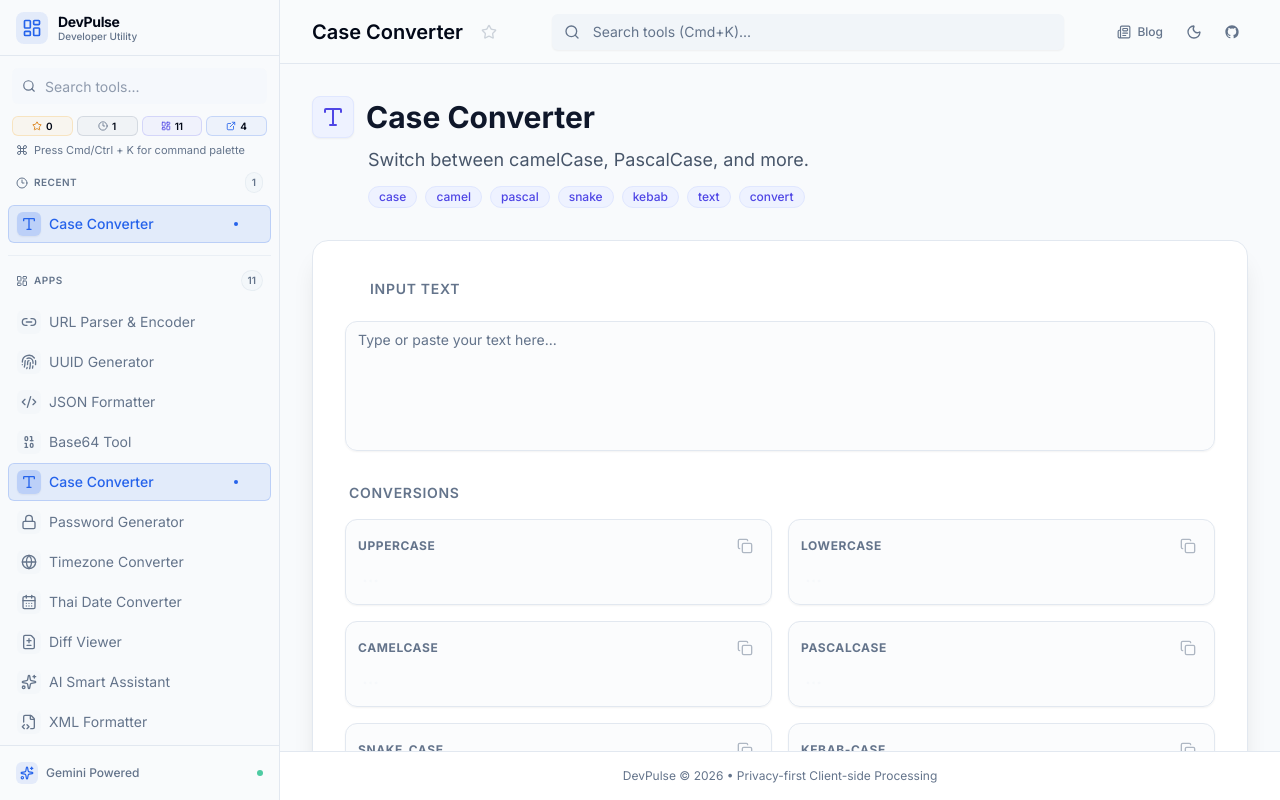
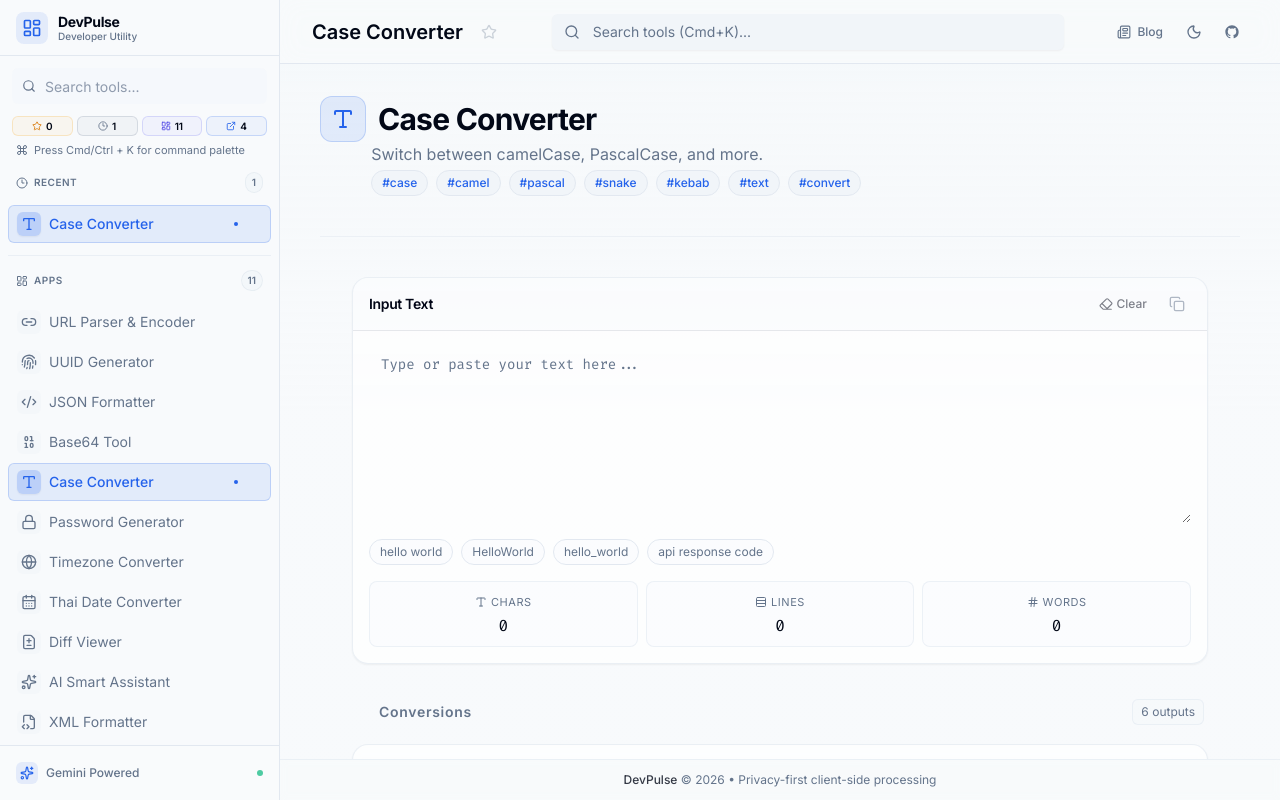
Before and after one commit to M4R14/dev-util-tools, a React (Vite) app: page /case-converter in a window 1280 px wide. Built offline with nearby package versions, Linux system fonts and the light colour scheme.

Commit message:
feat: enhance MainLayout and ToolPageLayout with improved styling and layout adjustments; update CaseConverter for better input handling and statistics display

```diff
--- a/src/components/MainLayout.tsx
+++ b/src/components/MainLayout.tsx
@@ -52,11 +52,16 @@ const MainLayout: React.FC<MainLayoutProps> = ({ children }) => {
   }, []);
 
   return (
-    <div className="flex h-screen bg-slate-50 dark:bg-slate-900 text-slate-900 dark:text-slate-200 overflow-hidden transition-colors duration-200">
+    <div className="relative flex h-screen overflow-hidden bg-background text-foreground transition-colors duration-200">
+      <div className="pointer-events-none absolute inset-0 -z-10">
+        <div className="absolute top-0 left-1/3 h-80 w-80 rounded-full bg-primary/8 blur-3xl" />
+        <div className="absolute bottom-0 right-1/4 h-72 w-72 rounded-full bg-blue-500/10 blur-3xl dark:bg-blue-400/10" />
+      </div>
+
       {/* Skip to content link for keyboard users */}
       <a
         href="#main-content"
-        className="sr-only focus:not-sr-only focus:absolute focus:z-[200] focus:top-4 focus:left-4 focus:px-4 focus:py-2 focus:bg-primary focus:text-primary-foreground focus:rounded-md focus:shadow-lg"
+        className="sr-only focus:not-sr-only focus:absolute focus:z-[200] focus:top-4 focus:left-4 focus:px-4 focus:py-2 focus:bg-primary focus:text-primary-foreground focus:rounded-md focus:shadow-lg focus:ring-2 focus:ring-primary/40"
       >
         Skip to main content
       </a>
@@ -69,7 +74,7 @@ const MainLayout: React.FC<MainLayoutProps> = ({ children }) => {
       <Sidebar isOpen={isSidebarOpen} onClose={() => setIsSidebarOpen(false)} />
 
       {/* Main Content Area */}
-      <div className="flex-1 flex flex-col min-w-0 bg-white dark:bg-slate-900 transition-colors">
+      <div className="flex-1 flex flex-col min-w-0 bg-background/80 backdrop-blur-sm transition-colors">
         <Header
           title={pageTitle}
           onToggleSidebar={() => setIsSidebarOpen(!isSidebarOpen)}
@@ -82,17 +87,17 @@ const MainLayout: React.FC<MainLayoutProps> = ({ children }) => {
 
         <main
           id="main-content"
-          className="flex-1 overflow-y-auto p-4 md:p-8 bg-slate-50 dark:bg-slate-900/50 scrollbar-thin scrollbar-thumb-slate-300 dark:scrollbar-thumb-slate-700"
+          className="flex-1 overflow-y-auto px-4 py-5 md:px-8 md:py-8 lg:px-10 bg-gradient-to-b from-muted/35 via-background to-background scrollbar-thin scrollbar-thumb-border/70 dark:scrollbar-thumb-border/50"
           aria-label={pageTitle}
         >
-          <div className="max-w-7xl mx-auto animate-fadeIn min-h-full">
+          <div className="max-w-7xl mx-auto min-h-full animate-in fade-in duration-300">
             {activeTool ? <ToolPageLayout tool={activeTool}>{children}</ToolPageLayout> : children}
           </div>
         </main>
 
         <Toaster />
-        <footer className="p-4 text-center text-slate-500 dark:text-slate-600 text-xs border-t border-slate-200 dark:border-slate-800 bg-white dark:bg-slate-900">
-          DevPulse © {new Date().getFullYear()} • Privacy-first Client-side Processing
+        <footer className="px-4 py-3 text-center text-muted-foreground text-xs border-t border-border/60 bg-background/80 backdrop-blur-sm">
+          <span className="font-medium text-foreground/80">DevPulse</span> © {new Date().getFullYear()} • Privacy-first client-side processing
         </footer>
       </div>
     </div>
--- a/src/components/ToolPageLayout.tsx
+++ b/src/components/ToolPageLayout.tsx
@@ -20,39 +20,48 @@ const ToolPageLayout: React.FC<ToolPageLayoutProps> = ({ tool, children, classNa
   };
 
   return (
-    <>
-      <div className="mb-6 md:mb-8">
-        <h1 className="text-2xl md:text-3xl font-bold text-slate-900 dark:text-white mb-2 flex items-center gap-3">
-          <span className="p-2 bg-indigo-50 dark:bg-indigo-500/10 rounded-lg text-indigo-600 dark:text-indigo-400 border border-indigo-100 dark:border-indigo-500/20 shadow-sm">
+    <div className="space-y-6 md:space-y-8 ">
+      <div className="pb-5 md:pb-6 border-b border-border/50">
+        <div className="flex flex-col gap-0">
+          <h1 className="flex items-center gap-3 text-2xl md:text-3xl font-bold tracking-tight text-foreground">
+            <span className="shrink-0 p-2.5 bg-primary/10 rounded-xl text-primary border border-primary/20">
               <tool.icon className="w-6 h-6" />
             </span>
-          {tool.name}
+            <span className="min-w-0 truncate">{tool.name}</span>
           </h1>
-        <p className="text-slate-600 dark:text-slate-400 text-lg ml-14">{tool.description}</p>
+
+          <p className="text-sm mb-1 md:text-base text-muted-foreground leading-relaxed md:pl-[3.2rem]">
+            {tool.description}
+          </p>
+
           {tool.tags && tool.tags.length > 0 && (
-          <div className="flex flex-wrap gap-2 ml-14 mt-3">
+            <div className="md:pl-[3.2rem] mb-4 space-y-2">
+              <div className="flex flex-wrap gap-2">
                 {tool.tags.map((tag) => (
                   <button
                     key={tag}
                     onClick={() => handleTagClick(tag)}
-                className="inline-flex items-center px-2.5 py-0.5 rounded-full text-xs font-medium bg-indigo-50 dark:bg-indigo-500/10 text-indigo-600 dark:text-indigo-400 border border-indigo-100 dark:border-indigo-500/20 hover:bg-indigo-100 dark:hover:bg-indigo-500/20 cursor-pointer transition-colors"
+                    className="inline-flex items-center px-2.5 py-1 rounded-full text-xs font-medium bg-muted text-primary border border-border hover:border-primary/30 hover:bg-primary/10 cursor-pointer transition-colors"
+                    title={`Filter by ${tag}`}
                   >
-                {tag}
+                    #{tag}
                   </button>
                 ))}
               </div>
+            </div>
           )}
+        </div>
       </div>
 
       <div
         className={cn(
-          'bg-white dark:bg-slate-800/50 rounded-2xl border border-slate-200 dark:border-slate-700 shadow-xl dark:shadow-2xl overflow-hidden backdrop-blur-sm transition-colors',
+          'overflow-hidden',
           className,
         )}
       >
         {children}
       </div>
-    </>
+    </div>
   );
 };
 
--- a/src/components/tools/CaseConverter.tsx
+++ b/src/components/tools/CaseConverter.tsx
@@ -1,56 +1,151 @@
 import React from 'react';
+import { Eraser, Hash, Rows3, Type, Wand2 } from 'lucide-react';
 import ToolLayout from '../ui/ToolLayout';
 import { Textarea } from '../ui/Textarea';
 import { Card, CardHeader, CardContent } from '../ui/Card';
 import { CopyButton } from '../ui/CopyButton';
+import { Button } from '../ui/Button';
+import { cn } from '../../lib/utils';
 import { useCaseConverter } from '../../hooks/useCaseConverter';
+
+const EXAMPLE_INPUTS = [
+  'hello world',
+  'HelloWorld',
+  'hello_world',
+  'api response code',
+] as const;
 
 const CaseConverter: React.FC = () => {
   const { input, setInput, results } = useCaseConverter();
+  const hasInput = input.trim().length > 0;
+  const stats = React.useMemo(() => {
+    const words = input.trim() ? input.trim().split(/\s+/).length : 0;
+    const lines = input ? input.split(/\r?\n/).length : 0;
+
+    return {
+      chars: input.length,
+      words,
+      lines,
+    };
+  }, [input]);
 
   return (
     <ToolLayout>
-      <ToolLayout.Section title="Input Text">
-        <Textarea
-          value={input}
-          onChange={(e) => setInput(e.target.value)}
-          placeholder="Type or paste your text here..."
-          className="h-32 min-h-[120px] bg-transparent resize-none border-none focus-visible:ring-0 shadow-none"
-        />
-      </ToolLayout.Section>
+      <ToolLayout.Panel
+        title="Input Text"
+        actions={(
+          <div className="flex items-center gap-2">
+            <Button
+              variant="ghost"
+              size="sm"
+              onClick={() => setInput('')}
+              disabled={!hasInput}
+              className="h-7 px-2 text-xs"
+            >
+              <Eraser className="w-3.5 h-3.5 mr-1" />
+              Clear
+            </Button>
+            <CopyButton
+              value={input}
+              disabled={!hasInput}
+              className="h-7 w-7"
+            />
+          </div>
+        )}
+      >
+        <div className="space-y-4">
+          <Textarea
+            value={input}
+            onChange={(e) => setInput(e.target.value)}
+            placeholder="Type or paste your text here..."
+            className="h-44 min-h-[170px] bg-transparent resize-y border-none focus-visible:ring-0 shadow-none font-mono text-sm"
+          />
 
-      <div className="space-y-4">
-        <h3 className="text-sm font-semibold text-muted-foreground uppercase tracking-wider flex items-center justify-between px-1">
-          Conversions
-        </h3>
-        <div className="grid grid-cols-1 md:grid-cols-2 gap-4">
-          {results.map((item) => (
+          <div className="flex flex-wrap gap-2">
+            {EXAMPLE_INPUTS.map((example) => (
+              <button
+                key={example}
+                type="button"
+                onClick={() => setInput(example)}
+                className={cn(
+                  'rounded-full border px-2.5 py-1 text-xs transition-colors',
+                  input === example
+                    ? 'border-primary/40 bg-primary/10 text-primary'
+                    : 'border-border bg-muted/20 text-muted-foreground hover:text-foreground hover:border-primary/30',
+                )}
+              >
+                {example}
+              </button>
+            ))}
+          </div>
+
+          <div className="grid grid-cols-3 gap-2">
+            <div className="rounded-lg border border-border/60 bg-muted/20 px-3 py-2 text-center">
+              <div className="text-[11px] uppercase tracking-wider text-muted-foreground inline-flex items-center gap-1">
+                <Type className="w-3 h-3" />
+                Chars
+              </div>
+              <div className="font-mono text-base text-foreground">{stats.chars}</div>
+            </div>
+            <div className="rounded-lg border border-border/60 bg-muted/20 px-3 py-2 text-center">
+              <div className="text-[11px] uppercase tracking-wider text-muted-foreground inline-flex items-center gap-1">
+                <Rows3 className="w-3 h-3" />
+                Lines
+              </div>
+              <div className="font-mono text-base text-foreground">{stats.lines}</div>
+            </div>
+            <div className="rounded-lg border border-border/60 bg-muted/20 px-3 py-2 text-center">
+              <div className="text-[11px] uppercase tracking-wider text-muted-foreground inline-flex items-center gap-1">
+                <Hash className="w-3 h-3" />
+                Words
+              </div>
+              <div className="font-mono text-base text-foreground">{stats.words}</div>
+            </div>
+          </div>
+        </div>
+      </ToolLayout.Panel>
+
+      <ToolLayout.Section
+        title="Conversions"
+        actions={(
+          <span className="text-xs text-muted-foreground px-2 py-1 rounded-md border border-border/60 bg-muted/20">
+            {results.length} outputs
+          </span>
+        )}
+      >
+        <div className="grid grid-cols-1 md:grid-cols-2 xl:grid-cols-3 gap-4 p-4">
+          {results.map((item, index) => (
             <Card
               key={item.label}
-              className="group hover:border-primary/50 transition-colors bg-background/50 border-border"
+              className={cn(
+                'group transition-all bg-background/60 border-border hover:border-primary/40',
+                item.value ? 'hover:shadow-sm' : 'opacity-80',
+              )}
             >
-              <CardHeader className="flex flex-row items-center justify-between space-y-0 p-3 pb-0">
-                <span className="text-xs font-bold text-muted-foreground uppercase tracking-wider">
-                  {item.label}
-                </span>
+              <CardHeader className="flex flex-row items-center justify-between space-y-0 p-3 pb-1">
+                <div className="min-w-0">
+                  <div className="text-[10px] font-bold text-muted-foreground uppercase tracking-wider">
+                    Format {index + 1}
+                  </div>
+                  <div className="text-sm font-semibold text-foreground truncate">{item.label}</div>
+                </div>
                 <CopyButton
                   value={item.value}
-                  className="h-7 w-7 opacity-0 group-hover:opacity-100 transition-opacity"
+                  className="h-7 w-7"
                   disabled={!item.value}
                 />
               </CardHeader>
               <CardContent className="p-3 pt-2">
-                <div
-                  className="font-mono text-sm truncate text-primary min-h-[1.5rem]"
-                  title={item.value}
-                >
-                  {item.value || <span className="text-muted/50 select-none">...</span>}
+                <div className="rounded-md border border-border/50 bg-muted/10 px-2.5 py-2 min-h-[56px]">
+                  <div className="font-mono text-sm break-all text-foreground">
+                    {item.value || <span className="text-muted-foreground select-none">No output</span>}
+                  </div>
                 </div>
               </CardContent>
             </Card>
           ))}
         </div>
-      </div>
+      </ToolLayout.Section>
     </ToolLayout>
   );
 };
--- a/src/components/ui/ToolLayout.tsx
+++ b/src/components/ui/ToolLayout.tsx
@@ -23,6 +23,13 @@ interface ToolPanelProps {
   children: React.ReactNode;
   actions?: React.ReactNode;
   className?: string;
+}
+
+interface AnchorButtonProps {
+  label: string;
+  copied: boolean;
+  onClick: () => void;
+  variant?: 'title' | 'section';
 }
 
 const toAnchorId = (value: string) =>
@@ -55,63 +62,114 @@ const copyAnchorLink = async (anchorId: string) => {
   }
 };
 
+const useCopyState = () => {
+  const [copied, setCopied] = React.useState(false);
+  const timeoutRef = React.useRef<number | null>(null);
+
+  React.useEffect(() => {
+    return () => {
+      if (timeoutRef.current !== null && typeof window !== 'undefined') {
+        window.clearTimeout(timeoutRef.current);
+      }
+    };
+  }, []);
+
+  const markCopied = React.useCallback(() => {
+    setCopied(true);
+
+    if (typeof window === 'undefined') return;
+
+    if (timeoutRef.current !== null) {
+      window.clearTimeout(timeoutRef.current);
+    }
+
+    timeoutRef.current = window.setTimeout(() => setCopied(false), 1200);
+  }, []);
+
+  return { copied, markCopied };
+};
+
+const AnchorButton: React.FC<AnchorButtonProps> = ({
+  label,
+  copied,
+  onClick,
+  variant = 'section',
+}) => (
+  <button
+    type="button"
+    onClick={onClick}
+    className={cn(
+      'group inline-flex items-center gap-1.5 rounded-md text-left transition-colors focus-visible:outline-none focus-visible:ring-2 focus-visible:ring-primary/40',
+      variant === 'title'
+        ? 'px-1 py-0.5 hover:bg-muted/40'
+        : 'px-1.5 py-1 hover:bg-muted/60',
+    )}
+    title={variant === 'title' ? 'Copy title link' : 'Copy section link'}
+  >
+    <span
+      className={cn(
+        'text-primary font-semibold transition-all',
+        variant === 'title' ? 'text-2xl' : 'text-base',
+        copied ? 'opacity-100' : 'opacity-0 group-hover:opacity-100',
+      )}
+      aria-hidden="true"
+    >
+      #
+    </span>
+    <span
+      className={cn(
+        'transition-colors group-hover:text-primary group-hover:underline underline-offset-4',
+        variant === 'title' ? 'text-foreground' : 'text-muted-foreground group-hover:text-foreground',
+      )}
+    >
+      {label}
+    </span>
+    {copied && (
+      <span className="inline-flex items-center gap-1 text-xs font-medium text-primary ml-1">
+        <Check className="w-3.5 h-3.5" />
+        Copied
+      </span>
+    )}
+  </button>
+);
+
 const ToolLayout = ({ children, className, title, description, icon: Icon }: ToolLayoutProps) => {
   const titleId = title ? `tool-${toAnchorId(title)}` : undefined;
-  const [copiedTitle, setCopiedTitle] = React.useState(false);
+  const titleCopy = useCopyState();
 
   const handleCopyTitleLink = async () => {
     if (!titleId) return;
 
     await copyAnchorLink(titleId);
-    setCopiedTitle(true);
-    window.setTimeout(() => setCopiedTitle(false), 1200);
+    titleCopy.markCopied();
   };
 
   return (
     <div
       className={cn(
-        'container max-w-6xl mx-auto p-4 md:p-8 space-y-8 animate-in fade-in zoom-in-95 duration-500',
+        'container py-6 md:px-8 md:py-2 space-y-7 md:space-y-8 animate-in fade-in zoom-in-95 duration-500',
         className,
       )}
     >
       {(title || description || Icon) && (
-        <div className="flex items-center gap-4 pb-6 border-b border-border/40">
+        <div className="flex flex-wrap items-start gap-4 pb-6 border-b border-border/50">
           {Icon && (
-            <div className="p-3 bg-primary/10 rounded-xl shadow-sm border border-primary/20">
-              <Icon className="w-8 h-8 text-primary" />
+            <div className="shrink-0 p-3.5 bg-primary/10 rounded-2xl shadow-sm border border-primary/20">
+              <Icon className="w-7 h-7 text-primary" />
             </div>
           )}
-          <div className="space-y-1">
+          <div className="space-y-1.5 min-w-0">
             {title && (
-              <h1 id={titleId} className="text-3xl font-bold tracking-tight text-foreground">
-                <button
-                  type="button"
+              <h1 id={titleId} className="text-2xl md:text-3xl font-bold tracking-tight text-foreground leading-tight">
+                <AnchorButton
+                  label={title}
+                  copied={titleCopy.copied}
                   onClick={handleCopyTitleLink}
-                  className="group inline-flex items-center gap-1.5 text-left"
-                  title="Copy title link"
-                >
-                  <span
-                    className={cn(
-                      'text-primary text-2xl font-semibold transition-all',
-                      copiedTitle ? 'opacity-100' : 'opacity-0 group-hover:opacity-100',
-                    )}
-                    aria-hidden="true"
-                  >
-                    #
-                  </span>
-                  <span className="transition-colors group-hover:text-primary group-hover:underline underline-offset-4">
-                    {title}
-                  </span>
-                  {copiedTitle && (
-                    <span className="inline-flex items-center gap-1 text-xs font-medium text-primary ml-1">
-                      <Check className="w-3.5 h-3.5" />
-                      Copied
-                    </span>
-                  )}
-                </button>
+                  variant="title"
+                />
               </h1>
             )}
-            {description && <p className="text-muted-foreground text-lg">{description}</p>}
+            {description && <p className="text-muted-foreground text-sm md:text-base max-w-3xl">{description}</p>}
           </div>
         </div>
       )}
@@ -122,54 +180,33 @@ const ToolLayout = ({ children, className, title, description, icon: Icon }: Too
 
 const Section = ({ title, children, actions, className }: ToolSectionProps) => {
   const sectionId = title ? `section-${toAnchorId(title)}` : undefined;
-  const [copied, setCopied] = React.useState(false);
+  const sectionCopy = useCopyState();
 
   const handleCopyLink = async () => {
     if (!sectionId) return;
     await copyAnchorLink(sectionId);
-    setCopied(true);
-    window.setTimeout(() => setCopied(false), 1200);
+    sectionCopy.markCopied();
   };
 
   return (
     <div className={cn('space-y-4', className)}>
       {(title || actions) && (
-        <div className="flex items-center justify-between px-1">
+        <div className="flex flex-wrap items-center justify-between gap-2 px-1">
           {title && (
-            <div className="flex items-center gap-2">
+            <div className="flex items-center gap-1.5 min-w-0">
               <h3 id={sectionId} className="text-sm font-semibold uppercase tracking-wider">
-                <button
-                  type="button"
+                <AnchorButton
+                  label={title}
+                  copied={sectionCopy.copied}
                   onClick={handleCopyLink}
-                  className="group inline-flex items-center gap-1 rounded-md px-1.5 py-1 text-sm font-semibold uppercase tracking-wider text-muted-foreground hover:text-foreground hover:bg-muted transition-colors"
-                  title="Copy section link"
-                >
-                  <span
-                    className={cn(
-                      'text-primary text-base font-semibold transition-all',
-                      copied ? 'opacity-100' : 'opacity-0 group-hover:opacity-100',
-                    )}
-                    aria-hidden="true"
-                  >
-                    #
-                  </span>
-                  <span className="transition-colors group-hover:text-primary group-hover:underline underline-offset-4">
-                    {title}
-                  </span>
-                </button>
+                />
               </h3>
-              {copied && (
-                <span className="inline-flex items-center gap-1 text-[11px] font-medium text-primary">
-                  <Check className="w-3.5 h-3.5" />
-                  Copied
-                </span>
-              )}
             </div>
           )}
           {actions && <div className="flex items-center gap-2">{actions}</div>}
         </div>
       )}
-      <Card className="overflow-hidden bg-background/50 backdrop-blur-sm border-border">
+      <Card className="overflow-hidden rounded-2xl bg-card/70 backdrop-blur-sm border-border/70 shadow-sm">
         <CardContent className="p-0">{children}</CardContent>
       </Card>
     </div>
@@ -180,13 +217,13 @@ const Panel = ({ title, children, actions, className }: ToolPanelProps) => {
   return (
     <Card
       className={cn(
-        'flex flex-col h-full overflow-hidden bg-background border-border shadow-sm',
+        'flex flex-col h-full overflow-hidden rounded-2xl bg-card/70 border-border/70 shadow-sm',
         className,
       )}
     >
       {(title || actions) && (
-        <CardHeader className="flex flex-row items-center justify-between space-y-0 px-4 py-3 border-b bg-muted/30">
-          {title && <CardTitle className="text-sm font-medium">{title}</CardTitle>}
+        <CardHeader className="flex flex-row items-center justify-between space-y-0 px-4 py-3 border-b bg-muted/20">
+          {title && <CardTitle className="text-sm font-semibold tracking-tight">{title}</CardTitle>}
           {actions && <div className="flex items-center gap-2">{actions}</div>}
         </CardHeader>
       )}
```
Lines whose indentation alone changed are shown as unchanged.
